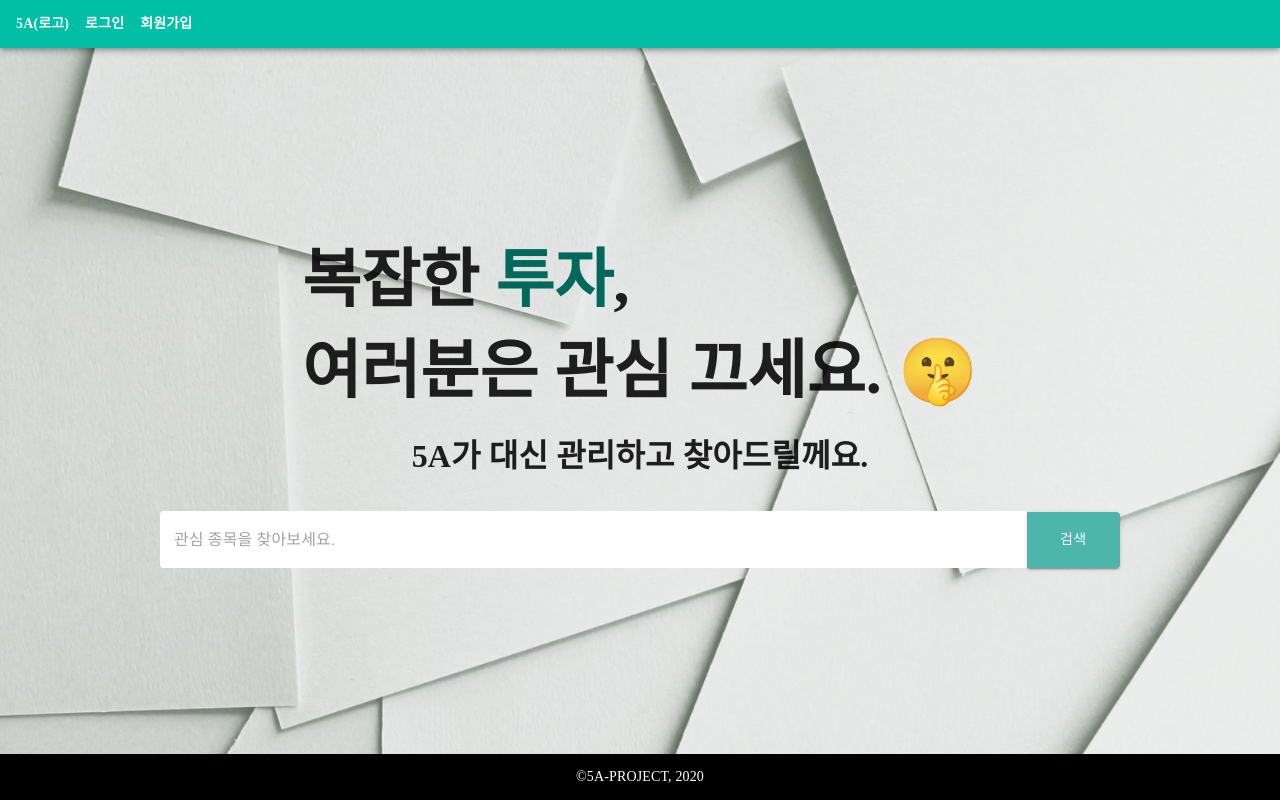
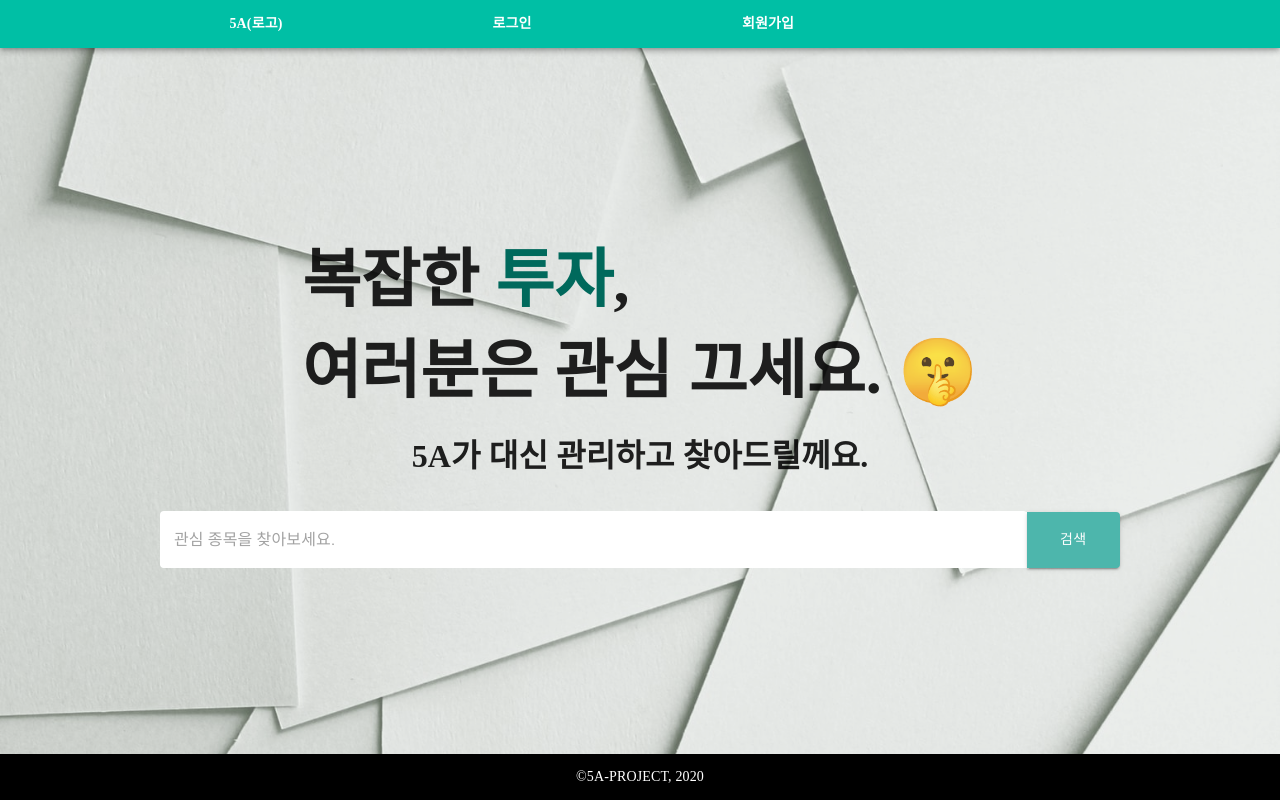
Before and after one commit to 5A-PROJECT/STOCK-GENIE, a React (Create React App) app in the folder frontend/: page / in a window 1280 px wide. Built offline with nearby package versions, Linux system fonts and the light colour scheme; a web font is replaced by a local one.

Commit message:
[+] 네비게이션 스타일 개편

```diff
--- a/frontend/src/organisms/CustomAppBar/AppBarTemplate.js
+++ b/frontend/src/organisms/CustomAppBar/AppBarTemplate.js
@@ -6,23 +6,17 @@ import LogoutButton from '../../molecules/LogoutButton';
 const AppBarWrapper = styled.nav`
   padding: 0 1rem;
   display: flex;
-  justify-content: space-between;
+  justify-content: center;
   background-color: ${({ theme }) => theme.color.main.appbar};
   align-items: center;
   ul {
+    width: 100%;
+    max-width: 1024px;
     padding: 0;
     list-style-type: none;
-    display: flex;
-    width: 100%;
-    li {
-      & + li {
-        margin-left: 1rem;
-      }
-    }
-    .logout-button {
-      flex-grow: 1;
-      text-align: end;
-    }
+    display: grid;
+    grid-template-columns: repeat(4, 1fr);
+    justify-items: center;
   }
 `;
 
@@ -43,15 +37,12 @@ function AppBarTemplate({ isLoggedIn }) {
           <>
             {/* 로그인 시 보이는 Nav */}
             <li>
-              <NavLink to="/predict">주가예측</NavLink>
+              <NavLink to="/predict">예측리포트</NavLink>
             </li>
             <li>
               <NavLink to="/dashboard">대시보드</NavLink>
             </li>
             <li>
-              <NavLink to="/search">검색</NavLink>
-            </li>
-            <li className="logout-button">
               <LogoutButton />
             </li>
           </>
```
